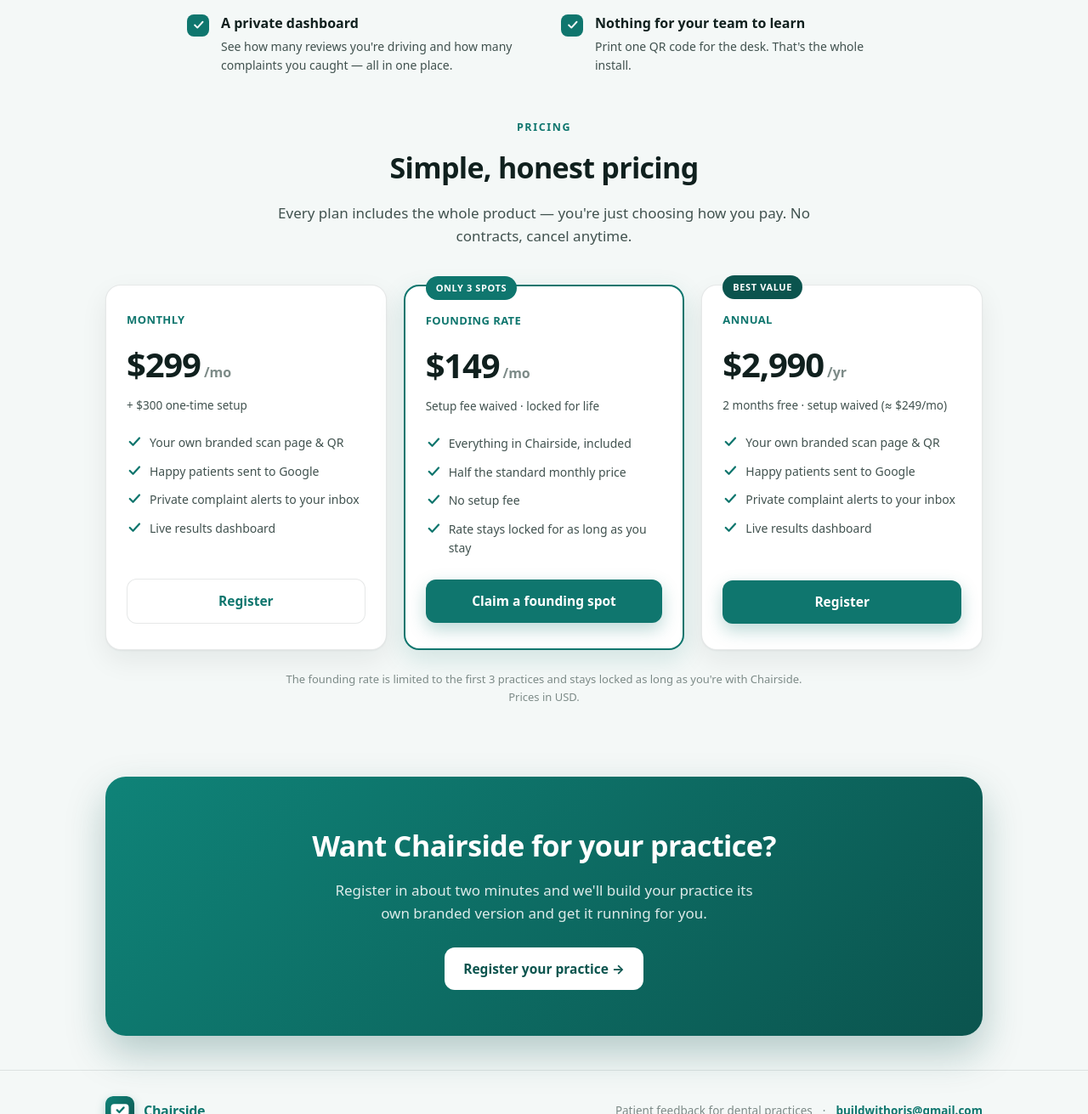
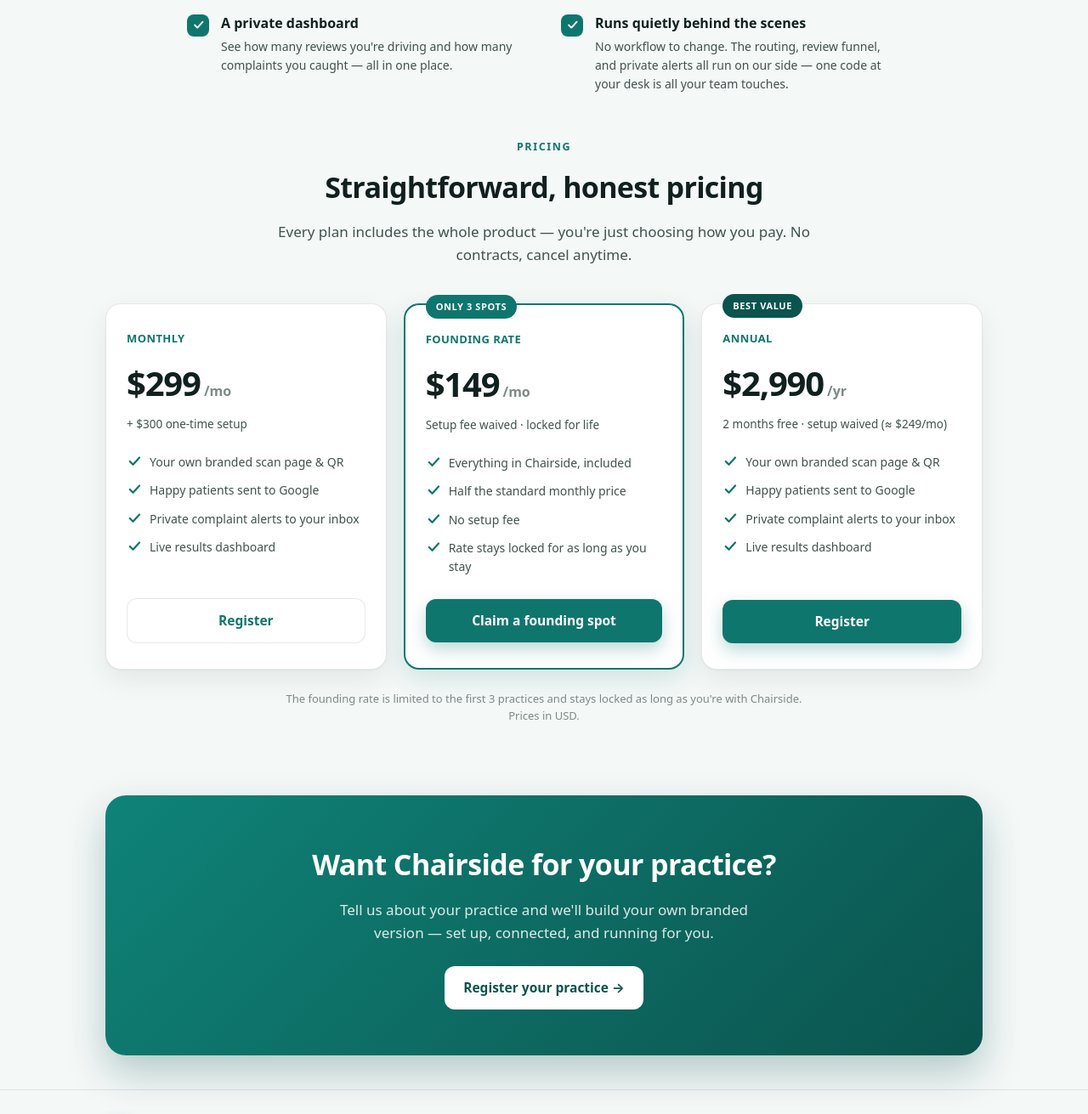
Before and after one commit to orisbuilds/reputation-watch, a plain HTML site: page index.html in a window 1280 px wide. Shown: the part 1421-2732 px from the top of the page at 85% size. Drawn offline with Linux system fonts and the light colour scheme.

Commit message:
Update text for clarity in index.htmlCopy: reframe QR/setup lines so product doesn't read as trivial

```diff
--- a/index.html
+++ b/index.html
@@ -193,7 +193,7 @@
   <section id="how">
     <div class="sec-head">
       <span class="eyebrow">How it works</span>
-      <h2>One QR code. Two paths.</h2>
+      <h2>One scan. Two paths.</h2>
       <p>At checkout, your patient scans a small QR code and taps how their visit went. What happens next depends on their answer.</p>
     </div>
     <div class="steps">
@@ -239,7 +239,7 @@
       </div>
       <div class="benefit">
         <span class="ic"><svg viewBox="0 0 24 24" fill="none"><path d="M5 12l5 5L20 6" stroke="#fff" stroke-width="3" stroke-linecap="round" stroke-linejoin="round"/></svg></span>
-        <div><h4>Nothing for your team to learn</h4><p>Print one QR code for the desk. That's the whole install.</p></div>
+        <div><h4>Runs quietly behind the scenes</h4><p>No workflow to change. The routing, review funnel, and private alerts all run on our side — one code at your desk is all your team touches.</p></div>
       </div>
     </div>
   </section>
@@ -248,7 +248,7 @@
   <section id="pricing">
     <div class="sec-head">
       <span class="eyebrow">Pricing</span>
-      <h2>Simple, honest pricing</h2>
+      <h2>Straightforward, honest pricing</h2>
       <p>Every plan includes the whole product — you're just choosing how you pay. No contracts, cancel anytime.</p>
     </div>
     <div class="pricing">
@@ -304,7 +304,7 @@
   <!-- CTA BAND -->
   <div class="band">
     <h2>Want Chairside for your practice?</h2>
-    <p>Register in about two minutes and we'll build your practice its own branded version and get it running for you.</p>
+    <p>Tell us about your practice and we'll build your own branded version — set up, connected, and running for you.</p>
     <a class="btn btn-white" href="https://forms.gle/6H9xi56En7arBfqG7" target="_blank" rel="noopener">Register your practice →</a>
   </div>
 
```
